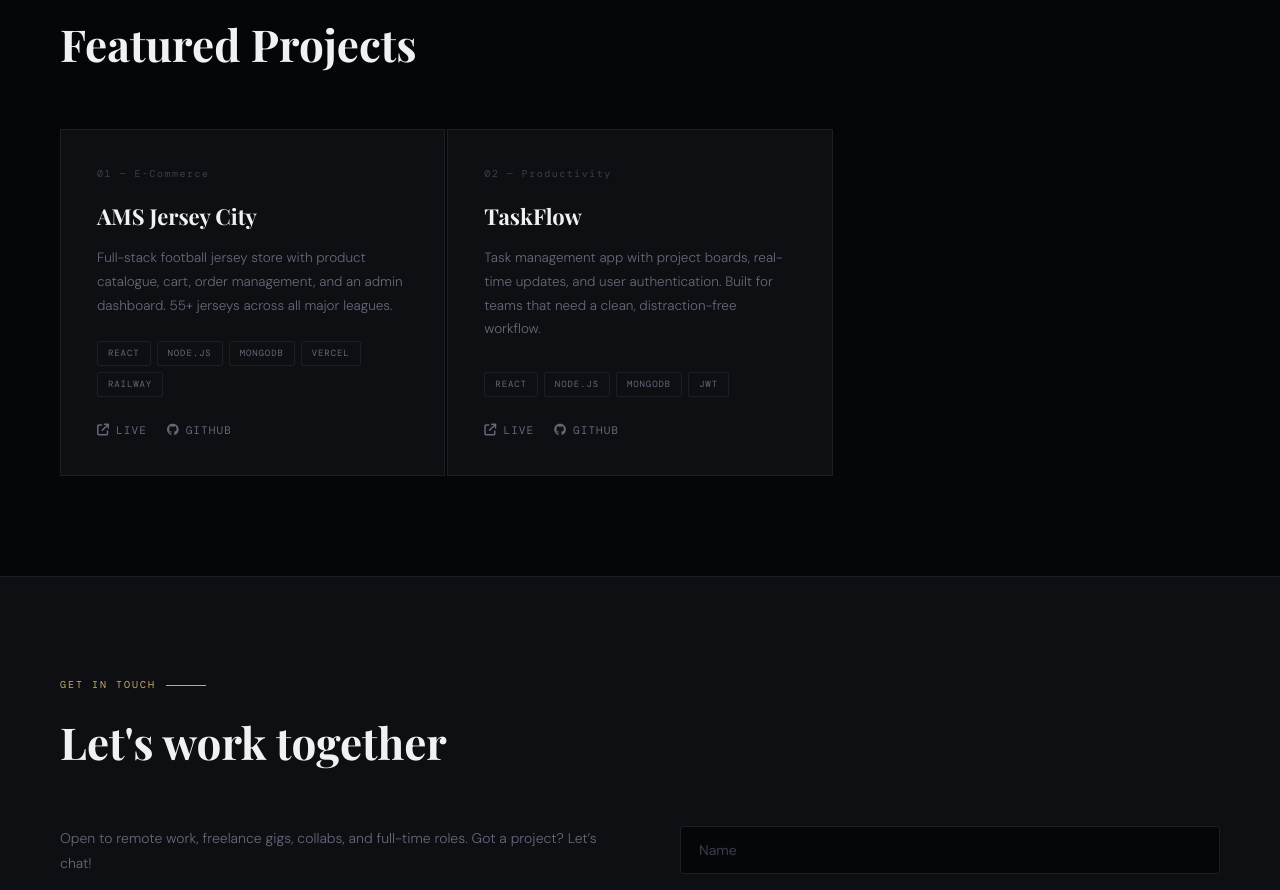
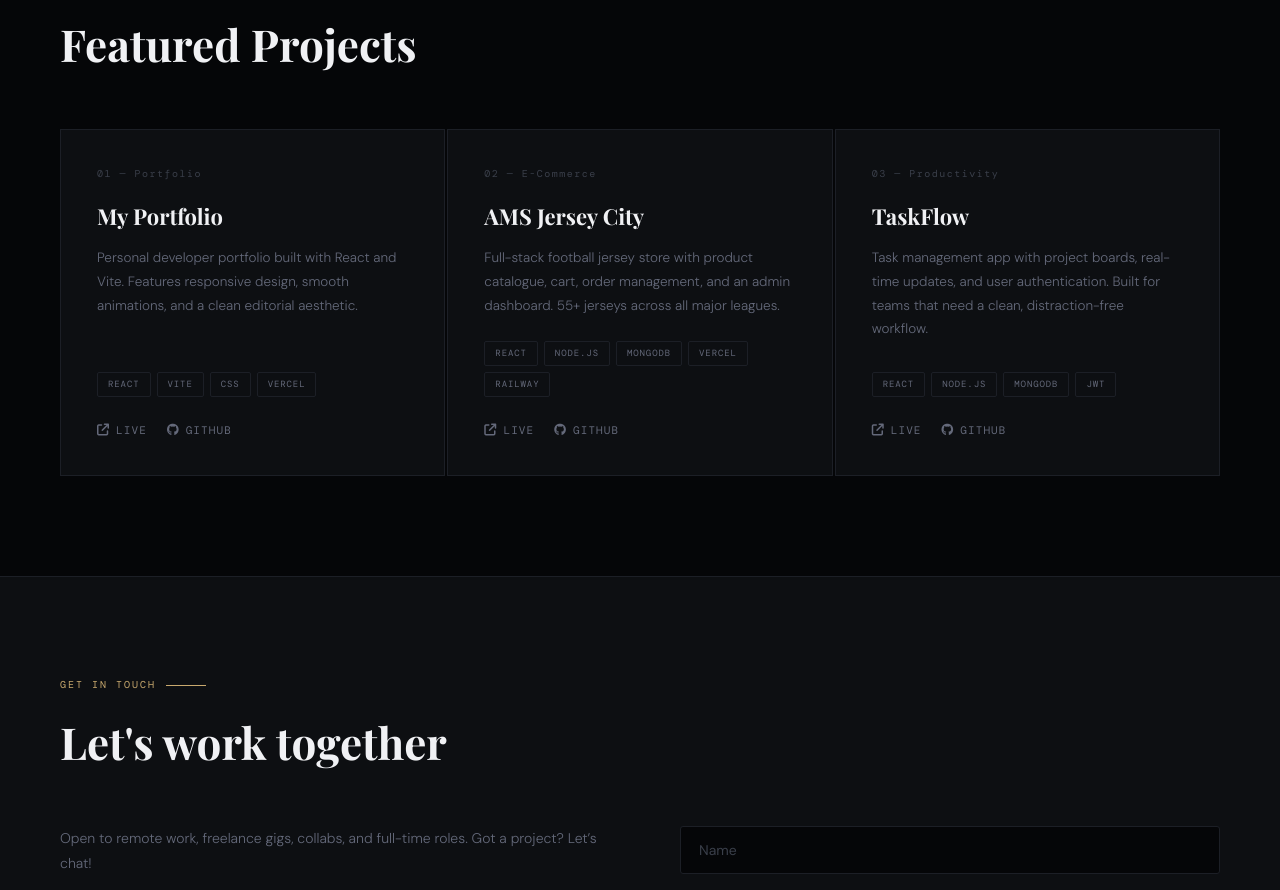
Before and after one commit to AMSDEV345/my-portfolio, a React (Vite) app: page / in a window 1280 px wide. Shown: the part 1380-2270 px from the top of the page. Built offline with nearby package versions, Linux system fonts and the light colour scheme; a web font is replaced by a local one.

Commit message:
add portfolio to projects

```diff
--- a/src/components/Projects.jsx
+++ b/src/components/Projects.jsx
@@ -3,7 +3,15 @@ import "../style.css";
 
 const projects = [
   {
-    num: "01 — E-Commerce",
+    num: "01 — Portfolio",
+    title: "My Portfolio",
+    desc: "Personal developer portfolio built with React and Vite. Features responsive design, smooth animations, and a clean editorial aesthetic.",
+    tags: ["React", "Vite", "CSS", "Vercel"],
+    live: "https://my-portfolio-ashy-one-47.vercel.app",
+    github: "https://github.com/AMSDEV345/my-portfolio",
+  },
+  {
+    num: "02 — E-Commerce",
     title: "AMS Jersey City",
     desc: "Full-stack football jersey store with product catalogue, cart, order management, and an admin dashboard. 55+ jerseys across all major leagues.",
     tags: ["React", "Node.js", "MongoDB", "Vercel", "Railway"],
@@ -11,7 +19,7 @@ const projects = [
     github: "#",
   },
   {
-    num: "02 — Productivity",
+    num: "03 — Productivity",
     title: "TaskFlow",
     desc: "Task management app with project boards, real-time updates, and user authentication. Built for teams that need a clean, distraction-free workflow.",
     tags: ["React", "Node.js", "MongoDB", "JWT"],
@@ -38,10 +46,10 @@ function Projects() {
               ))}
             </div>
             <div className="project-links">
-              <a href={p.live}>
+              <a href={p.live} target="_blank" rel="noreferrer">
                 <i className="fas fa-arrow-up-right-from-square"></i> Live
               </a>
-              <a href={p.github}>
+              <a href={p.github} target="_blank" rel="noreferrer">
                 <i className="fab fa-github"></i> GitHub
               </a>
             </div>
```
